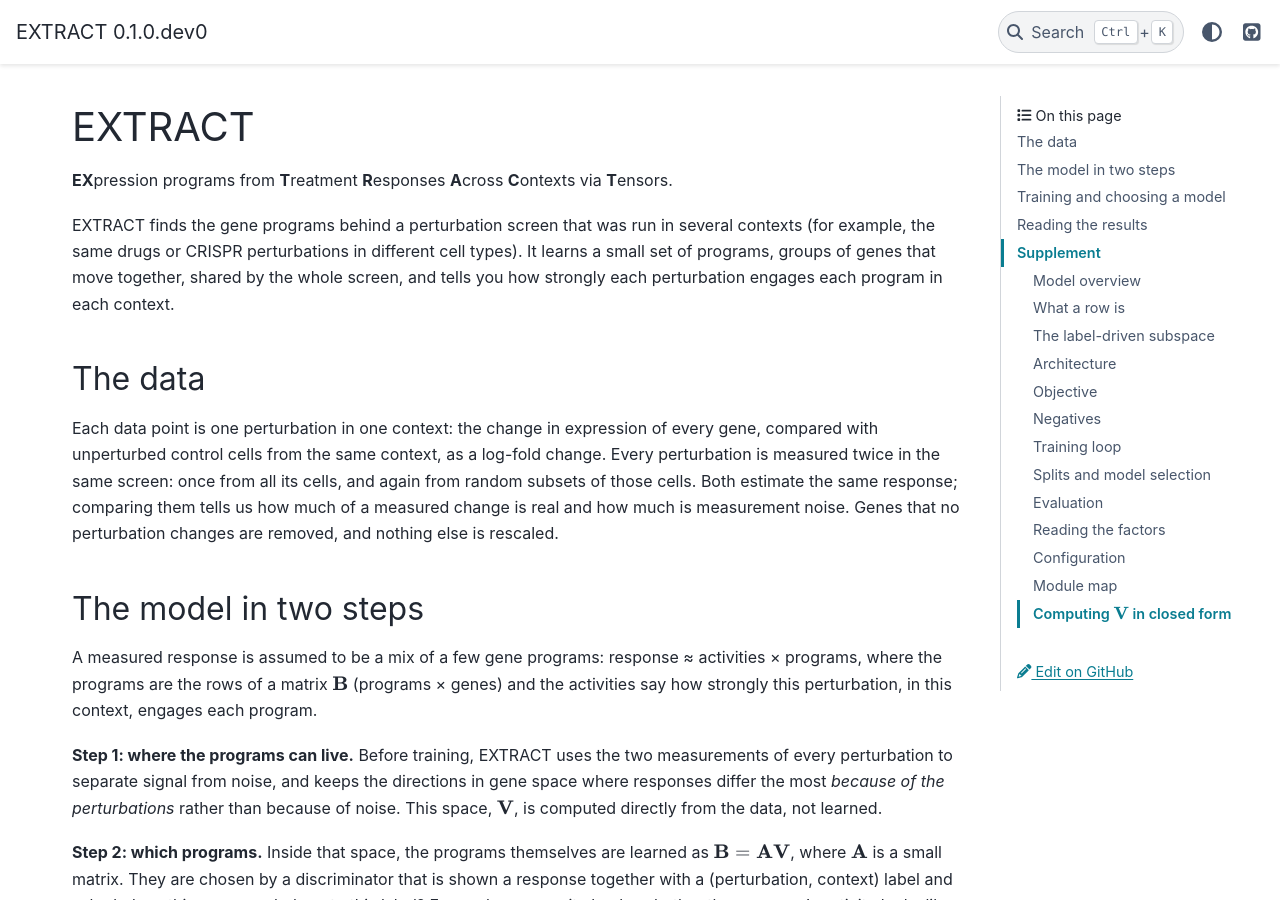
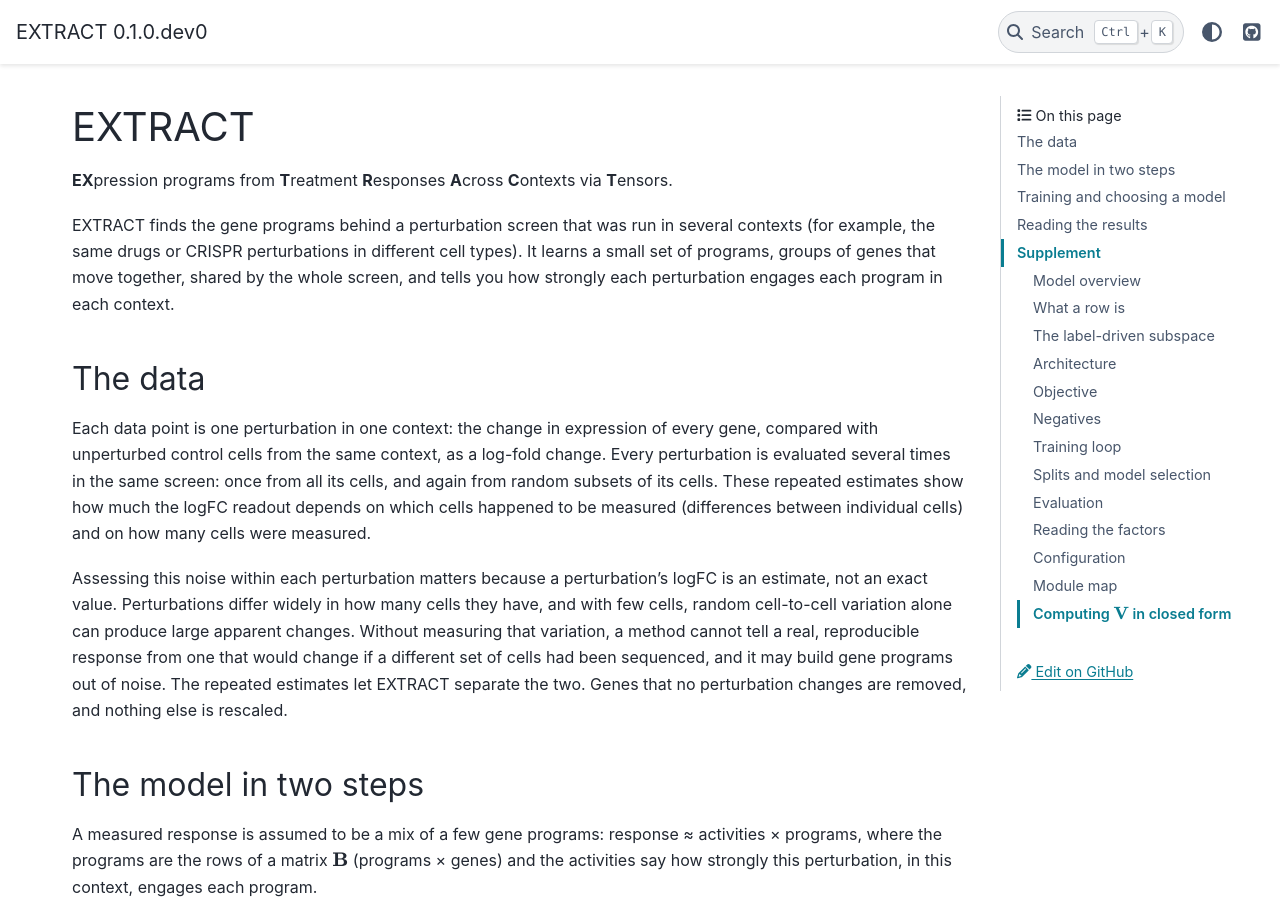
Before and after one commit to EraslanBas/EXTRACT, a Sphinx documentation site: the page built from docs/source/index.md, in a window 1280 px wide and 900 px high. Built offline with Sphinx 7.4.7 and the PyData theme 0.15.4, drawn with Linux system fonts in a browser that asks for light colours; some of the changed text lies outside the part shown.

Commit message:
Docs: describe the repeated subsampled estimates and why within-perturbation noise matters
Co-Authored-By: Claude Opus 5.5 <noreply@anthropic.com>

```diff
--- a/docs/source/index.md
+++ b/docs/source/index.md
@@ -13,10 +13,19 @@ engages each program in each context.
 
 Each data point is one perturbation in one context: the change in expression of
 every gene, compared with unperturbed control cells from the same context, as a
-log-fold change. Every perturbation is measured twice in the same screen: once
-from all its cells, and again from random subsets of those cells. Both
-estimate the same response; comparing them tells us how much of a measured
-change is real and how much is measurement noise. Genes that no perturbation
+log-fold change. Every perturbation is evaluated several times in the same
+screen: once from all its cells, and again from random subsets of its cells.
+These repeated estimates show how much the logFC readout depends on which cells
+happened to be measured (differences between individual cells) and on how many
+cells were measured.
+
+Assessing this noise within each perturbation matters because a perturbation's
+logFC is an estimate, not an exact value. Perturbations differ widely in how many
+cells they have, and with few cells, random cell-to-cell variation alone can
+produce large apparent changes. Without measuring that variation, a method cannot
+tell a real, reproducible response from one that would change if a different
+set of cells had been sequenced, and it may build gene programs out of noise.
+The repeated estimates let EXTRACT separate the two. Genes that no perturbation
 changes are removed, and nothing else is rescaled.
 
 ## The model in two steps
@@ -27,7 +36,7 @@ $\mathbf B$ (programs × genes) and the activities say how strongly this
 perturbation, in this context, engages each program.
 
 **Step 1: where the programs can live.** Before training, EXTRACT uses the
-two measurements of every perturbation to separate signal from noise, and keeps
+repeated estimates of every perturbation to separate signal from noise, and keeps
 the directions in gene space where responses differ the most *because of the
 perturbations* rather than because of noise. This space, $\mathbf V$, is
 computed directly from the data, not learned.
```
